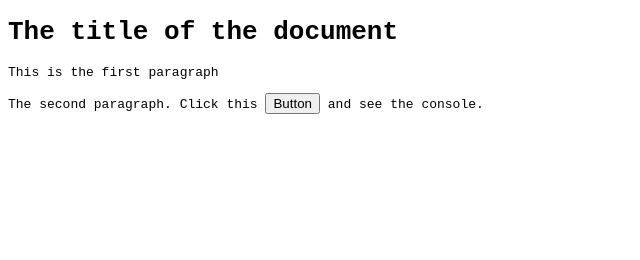
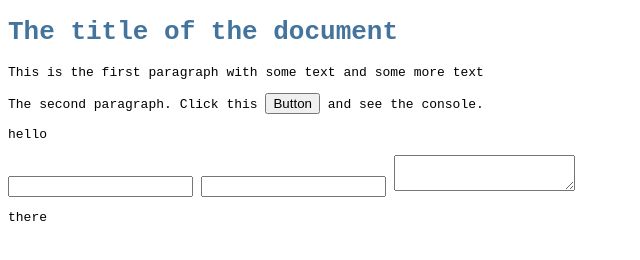
Before and after one commit to prog1010/js-with-html, a plain HTML site: page index.html in a window 1280 px wide. Both pictures are taken after a click on the button "Button". Shown: the whole page, without its empty margins (0-640 px from the left). Drawn offline with Linux system fonts and the light colour scheme.

Commit message:
changes from class

```diff
--- a/css/style.css
+++ b/css/style.css
@@ -1,3 +1,8 @@
 body {
     font-family: monospace;
 }
+
+
+h1 {
+    color: #43749d;
+}
--- a/index.html
+++ b/index.html
@@ -7,7 +7,22 @@
 	</head>
 	<body>
 		<h1>The title of the document</h1>
-		<p>This is the first paragraph</p>
-		<p>The second paragraph. Click this <button id="btn">Button</button> and see the console.</p>
+		<p>
+			<span>This is the first paragraph</span>
+			<span>with some text</span>
+			<span>and some more text</span>
+		</p>
+		<p>
+			The second paragraph. Click this <button id="btn">Button</button> and see the console.
+		</p>
+		<div id="one">
+			<p>hello</p>
+			<input id="textinput" type="text" class="bubu"/>
+			<input type="password"/>
+			<textarea></textarea>
+		</div>
+		<div id="two">
+			<p>there</p>
+		</div>
 	</body>
 </html>
--- a/js/script.js
+++ b/js/script.js
@@ -1,8 +1,18 @@
+console.log("Script is loading");
+console.log(document.getElementById('btn'));
+
 function onButtonClicked() {
-  console.log("the button was clicked");
+  var input = document.querySelector('#textinput');
+  var textarea = document.querySelector('textarea');
+  textarea.value = textarea.value + " " + input.value;
+  input.value = '';
 }
 
-window.addEventListener("DOMContentLoaded", function() {
-  var button = document.querySelector("#btn");
-  button.addEventListener("click", onButtonClicked);
-});
+
+function onContentLoaded() {
+	console.log("DOM is loaded");
+	var button = document.querySelector("#btn");
+	button.addEventListener("click", onButtonClicked);
+}
+
+window.addEventListener("DOMContentLoaded", onContentLoaded);
```
